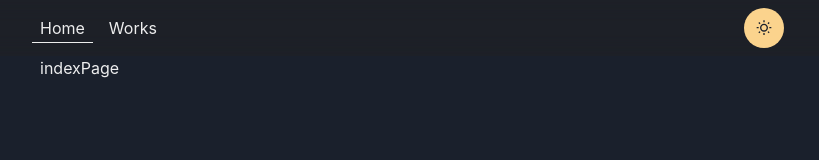
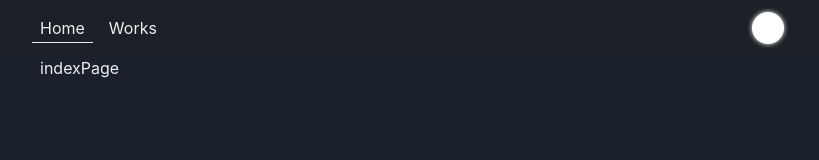
Before and after one commit to Magendev-by-Angel/crowsfest, a Next.js app: page / in a window 1280 px wide. Shown: the top 160 px of the page, without its empty margins (232-1051 px from the left). Built offline with nearby package versions, Linux system fonts and the light colour scheme.

Commit message:
Edited toggle button

```diff
--- a/components/ThemeToggleButton.tsx
+++ b/components/ThemeToggleButton.tsx
@@ -1,18 +1,33 @@
-import { IconButton, useColorMode, useColorModeValue } from "@chakra-ui/react";
+import {
+    IconButton,
+    useColorMode,
+    useColorModeValue,
+    Box,
+} from "@chakra-ui/react";
 import { MdOutlineWbSunny as SunIcon } from "react-icons/md";
 import { BsMoonStarsFill as MoonIcon } from "react-icons/bs";
 // import { SunIcon, MoonIcon } from "@chakra-ui/icons";
 const ThemeToggleButton = () => {
     const { toggleColorMode } = useColorMode();
     return (
-		<IconButton
-			aria-label="Toggle theme"
-			colorScheme={useColorModeValue("purple", "orange")}
-			icon={useColorModeValue(<MoonIcon />, <SunIcon />)}
+        <Box
+            bg={useColorModeValue("black", "white")}
             onClick={toggleColorMode}
             borderRadius="full"
             zIndex={10}
-		/>
+            p={4}
+            boxShadow={`0 0 5px ${useColorModeValue("black", "white")} `}
+            cursor="pointer"
+            _hover={{
+                boxShadow: `0 0 10px ${useColorModeValue("black", "white")} `,
+            }}
+            transition="all 0.3s ease"
+        ></Box>
+        // <IconButton
+        //     aria-label="Toggle theme"
+        //
+        //
+        // />
     );
 };
 
```
Lines whose indentation alone changed are shown as unchanged.
